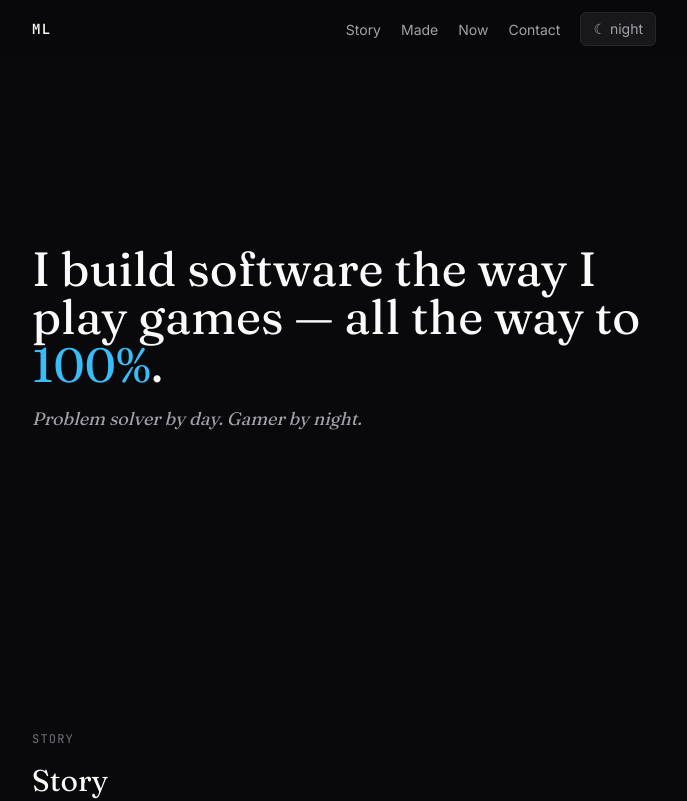
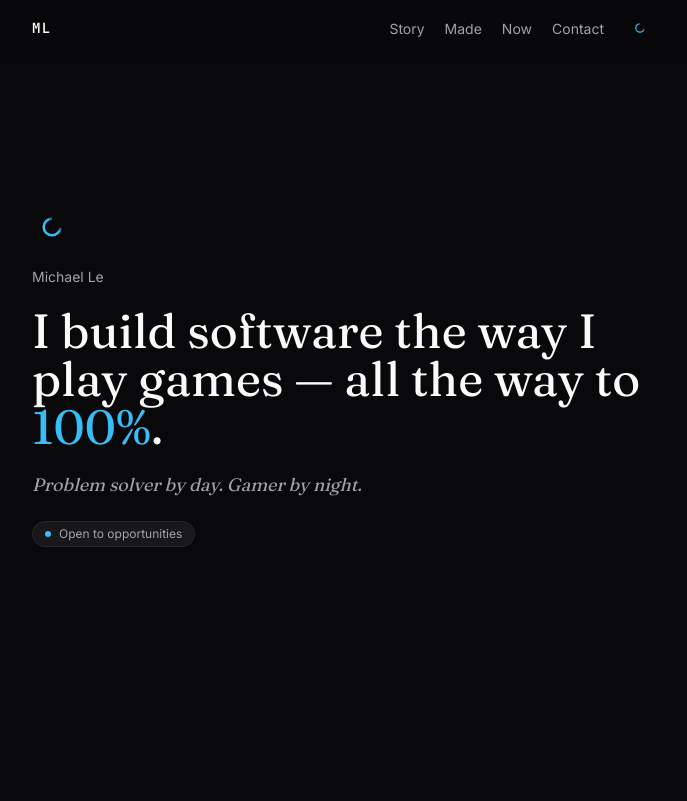
Before and after one commit to Mickunaru/portfolio, a Next.js app: page / in a window 1280 px wide. Shown: the top 801 px of the page, without its empty margins (296-983 px from the left). Built offline with nearby package versions, Linux system fonts and the light colour scheme.

Commit message:
feat: add hero section with sun/moon motif toggle

```diff
--- a/src/app/globals.css
+++ b/src/app/globals.css
@@ -63,3 +63,30 @@ body {
 [data-theme="day"] .night-only {
   display: none;
 }
+
+/* Sun→moon motif (FR-4). The mask bite slides in horizontally to carve
+   the disc into a crescent; rays rotate and fade out. ~400ms ease to
+   match the theme cross-fade. */
+.sun-moon-bite {
+  transition: cx 400ms ease;
+}
+.sun-moon-rays {
+  transform-origin: center;
+  transition:
+    transform 400ms ease,
+    opacity 400ms ease;
+}
+[data-theme="night"] .sun-moon-bite {
+  cx: 16.5;
+}
+[data-theme="night"] .sun-moon-rays {
+  opacity: 0;
+  transform: rotate(-45deg) scale(0.6);
+}
+[data-theme="day"] .sun-moon-bite {
+  cx: 30;
+}
+[data-theme="day"] .sun-moon-rays {
+  opacity: 1;
+  transform: none;
+}
--- a/src/app/page.tsx
+++ b/src/app/page.tsx
@@ -1,4 +1,6 @@
-/* Placeholder sections — real content lands in steps 3–7 (plan.md).
+import { SunMoon } from "@/components/sun-moon";
+
+/* Placeholder sections — real content lands in steps 4–7 (plan.md).
    Ids match the nav anchors; generous vertical rhythm per SRS §5.3. */
 
 const placeholders = [
@@ -13,14 +15,25 @@ export default function Home() {
     <main className="mx-auto flex w-full max-w-2xl flex-1 flex-col px-6">
       <section
         id="home"
-        className="flex min-h-[70vh] flex-col justify-center gap-4"
+        className="flex min-h-[80vh] flex-col justify-center gap-5"
       >
+        <SunMoon className="h-10 w-10 text-accent" />
+        <p className="font-sans text-sm text-secondary">Michael Le</p>
         <h1 className="font-serif text-4xl text-primary sm:text-5xl">
           I build software the way I play games — all the way to{" "}
           <span className="text-accent">100%</span>.
         </h1>
         <p className="font-serif text-lg italic text-secondary">
           Problem solver by day. Gamer by night.
+        </p>
+        <p>
+          <span className="inline-flex items-center gap-2 rounded-full border border-line bg-surface px-3 py-1 font-sans text-xs text-secondary">
+            <span
+              aria-hidden="true"
+              className="h-1.5 w-1.5 rounded-full bg-accent"
+            />
+            Open to opportunities
+          </span>
         </p>
       </section>
 
--- /dev/null
+++ b/src/components/sun-moon.tsx
@@ -0,0 +1,38 @@
+import { useId } from "react";
+
+/* Signature motif (SRS §5.5, FR-4): line-work sun that eases into a moon.
+   Theme-driven entirely by CSS on [data-theme] (see globals.css): the mask
+   bite slides in to carve the disc into a crescent while the rays rotate
+   out. Server markup is theme-independent. */
+export function SunMoon({ className }: { className?: string }) {
+  const maskId = useId();
+
+  return (
+    <svg
+      viewBox="0 0 24 24"
+      fill="none"
+      stroke="currentColor"
+      strokeWidth="1.5"
+      strokeLinecap="round"
+      aria-hidden="true"
+      className={`sun-moon ${className ?? ""}`}
+    >
+      <mask id={maskId}>
+        <rect width="24" height="24" fill="white" />
+        {/* The "bite" — slides left at night to cut the crescent. */}
+        <circle className="sun-moon-bite" cy="8" r="5.5" fill="black" />
+      </mask>
+      <circle cx="12" cy="12" r="5" mask={`url(#${maskId})`} />
+      <g className="sun-moon-rays">
+        <line x1="12" y1="2" x2="12" y2="4.5" />
+        <line x1="12" y1="19.5" x2="12" y2="22" />
+        <line x1="2" y1="12" x2="4.5" y2="12" />
+        <line x1="19.5" y1="12" x2="22" y2="12" />
+        <line x1="4.9" y1="4.9" x2="7.1" y2="7.1" />
+        <line x1="16.9" y1="16.9" x2="19.1" y2="19.1" />
+        <line x1="4.9" y1="19.1" x2="7.1" y2="16.9" />
+        <line x1="16.9" y1="7.1" x2="19.1" y2="4.9" />
+      </g>
+    </svg>
+  );
+}
--- a/src/components/theme-toggle.tsx
+++ b/src/components/theme-toggle.tsx
@@ -1,12 +1,11 @@
 "use client";
+
+import { SunMoon } from "@/components/sun-moon";
 
 const STORAGE_KEY = "theme";
 
-/* Temporary control for verifying the theme system — replaced by the
-   sun/moon SVG motif in plan step 3.
-
-   The label is driven by CSS off [data-theme] (see globals.css) rather than
-   React state, so the server markup is identical for both themes and there
+/* Nav theme toggle (FR-1). The sun/moon motif inside is styled purely off
+   [data-theme], so the server markup is identical for both themes and there
    is nothing to mismatch on hydration. */
 export function ThemeToggle() {
   const toggle = () => {
@@ -23,10 +22,9 @@ export function ThemeToggle() {
       type="button"
       onClick={toggle}
       aria-label="Toggle day/night theme"
-      className="rounded-md border border-line bg-surface px-3 py-1.5 font-sans text-sm text-secondary hover:border-accent hover:text-accent focus-visible:outline-2 focus-visible:outline-accent"
+      className="rounded-full p-1.5 text-accent hover:text-accent-soft focus-visible:outline-2 focus-visible:outline-accent"
     >
-      <span className="night-only">☾ night</span>
-      <span className="day-only">☀ day</span>
+      <SunMoon className="h-5 w-5" />
     </button>
   );
 }
```
Also changed, not shown: 1 other file (tests, documents, lock files or other folders).
